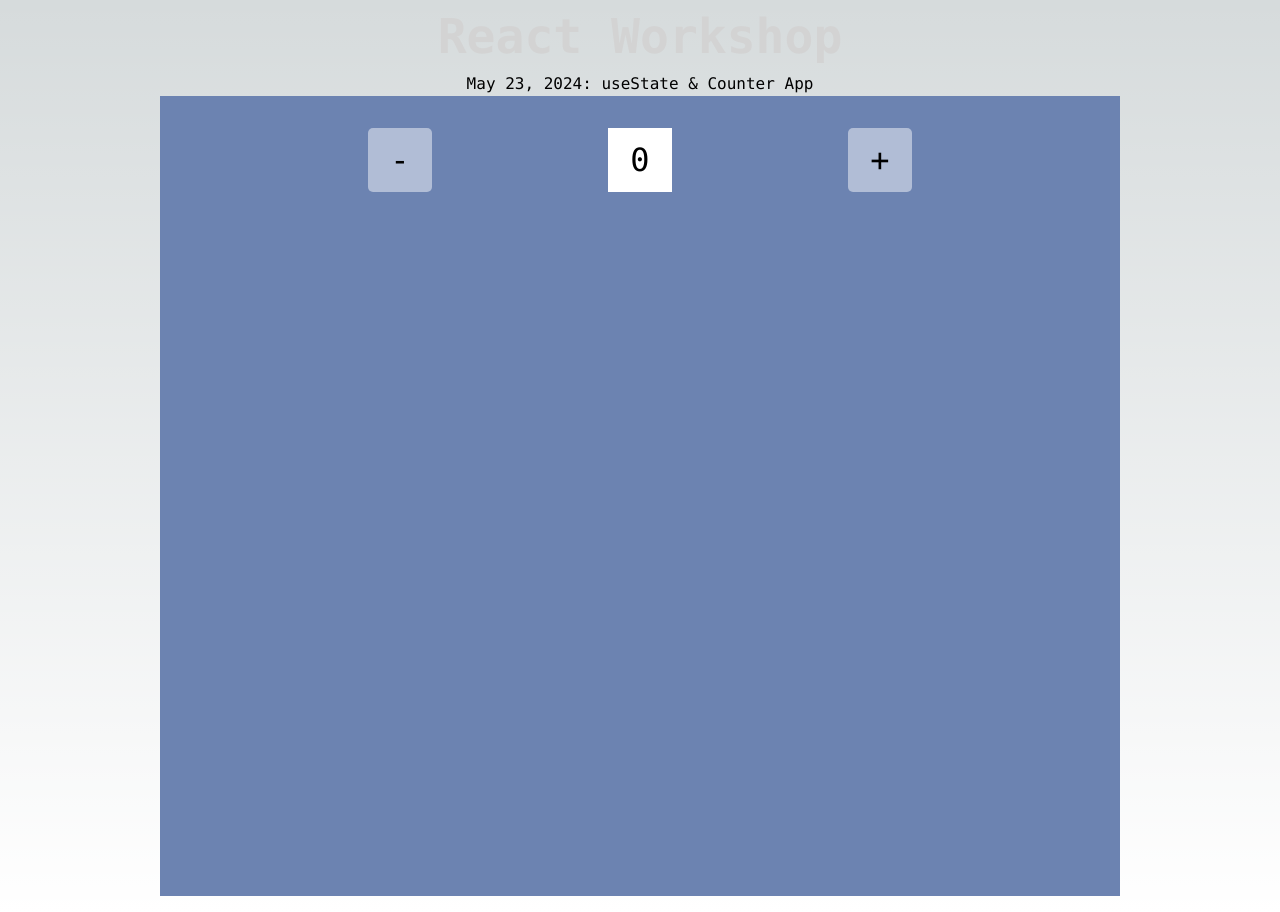
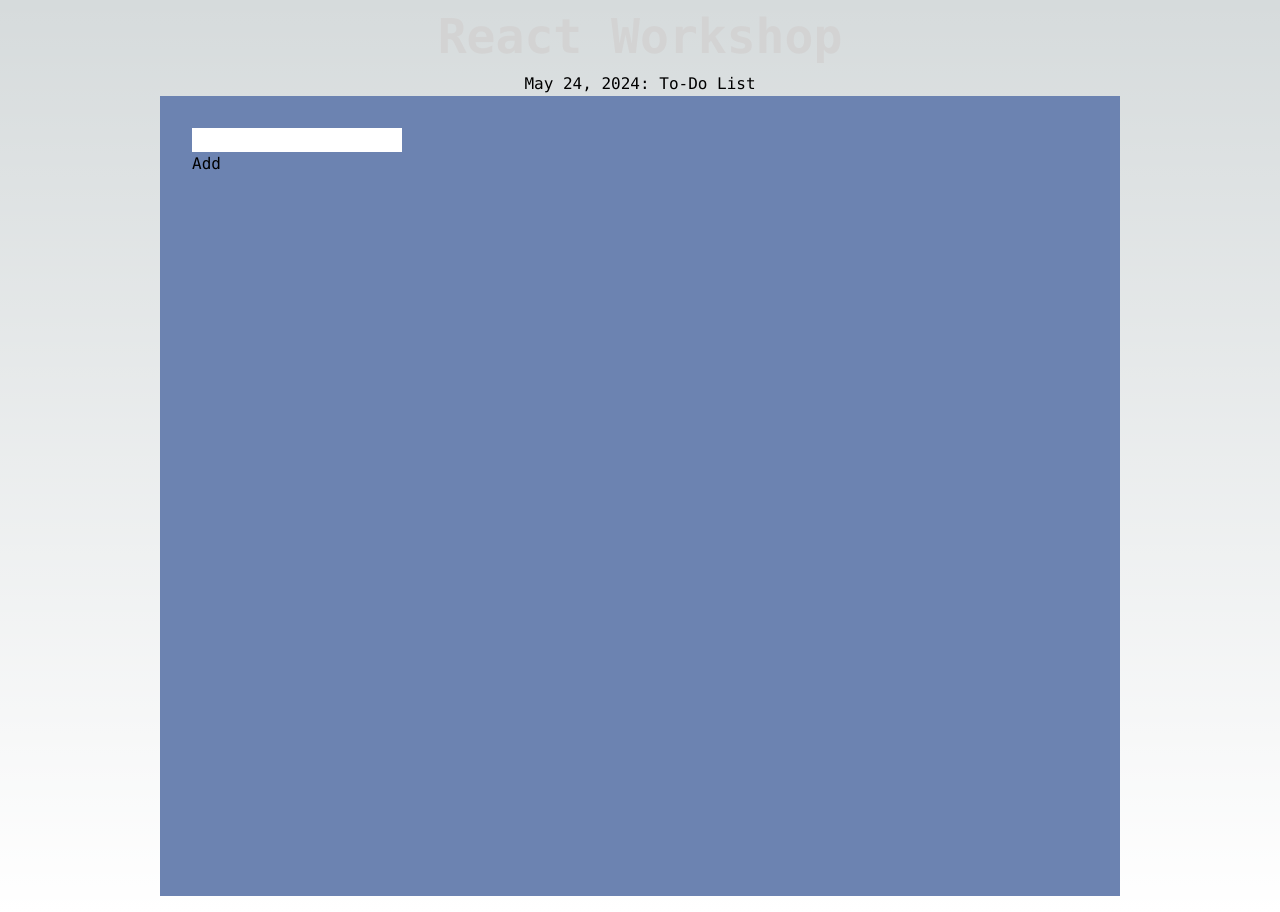
Before and after one commit to ellewright/React-Workshop, a Next.js app: page / in a window 1280 px wide. Built offline with nearby package versions, Linux system fonts and the light colour scheme.

Commit message:
To-Do List

```diff
--- a/src/components/Expenses.js
+++ b/src/components/Expenses.js
@@ -5,7 +5,7 @@ export default function AddExpenseForm() {
 
     function onSubmit() {
         console.log("Submitting form...");
-    }
+    };
 
     return (
         <div className="add-expense-form">
@@ -22,7 +22,7 @@ export default function AddExpenseForm() {
             </div>
         </div>
     );
-}
+};
 
 export function ExpenseList() {
     return (
@@ -31,4 +31,4 @@ export function ExpenseList() {
             </ul>
         </div>
     );
-}
+};
--- /dev/null
+++ b/src/components/ToDoList.js
@@ -0,0 +1,39 @@
+"use client";
+
+import { useState } from "react";
+export default function ToDo() {
+
+    const [toDoList, setToDoList] = useState([]);
+    const [newTask, setNewTask] = useState("");
+
+    const handleChange = (event) => {
+        setNewTask(event.target.value);
+    }
+
+    const addTask = () => {
+        if (newTask.trim() === "") return;
+        const updatedToDoList = [...toDoList, newTask];
+        setToDoList(updatedToDoList);
+        setNewTask("");
+    }
+
+    return (
+        <div className="to-do-container">
+            <div className="new-task-container">
+                <div className="new-task-input">
+                    <input type="text" className="input-field" onChange={handleChange} value={newTask} />
+                </div>
+                <div className="submit-button">
+                    <button type="submit" className="btn btn-primary" onClick={addTask}>Add</button>
+                </div>
+            </div>
+            <div className="to-do-list">
+                <ul>
+                    {toDoList.map((task, i) => {
+                        return <li key={i}>{task}</li>;
+                    })}
+                </ul>
+            </div>
+        </div>
+    );
+}
--- a/src/components/Workshop.js
+++ b/src/components/Workshop.js
@@ -1,8 +1,8 @@
-import Counter from "./Counter";
+import ToDo from "./ToDoList";
 function Workspace() {
     return (
         <div className="workspace">
-          <Counter />
+          <ToDo />
         </div>
     );
 };
@@ -14,7 +14,7 @@ export default function Workshop() {
           <h1>React Workshop</h1>
         </div>
         <div className="date">
-          <p>May 23, 2024: useState & Counter App</p>
+          <p>May 24, 2024: To-Do List</p>
         </div>
         <Workspace />
       </div>
```
Also changed, not shown: src/app/globals.css (line endings or trailing spaces).
